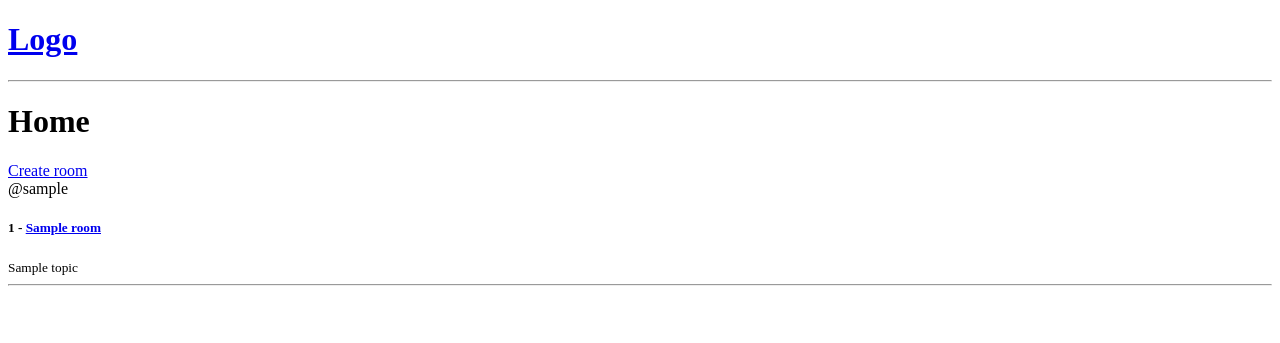
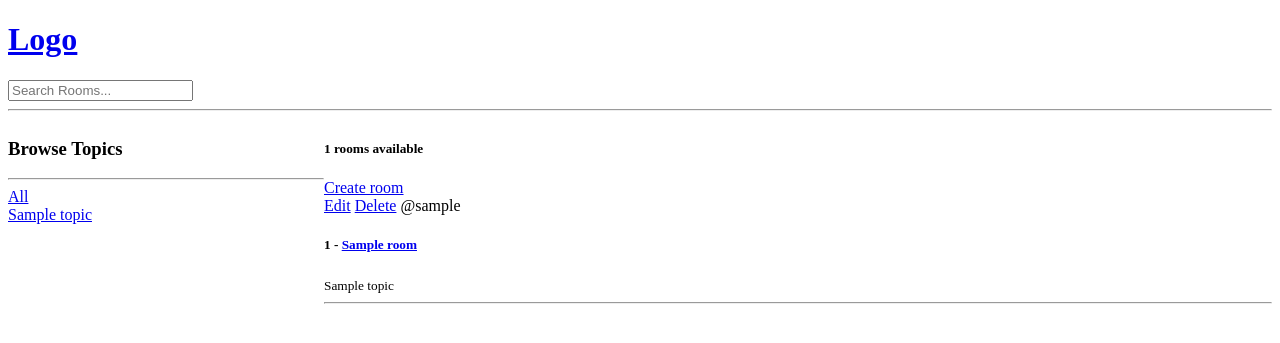
Before and after one commit to robertd2000/django-studybud, a Django app: template base/templates/base/home.html in a window 1280 px wide. Shown: the top 343 px of the page. Run offline with Django 4.2, Linux system fonts and the light colour scheme; the template is opened without the code that fills it: most values are stand-ins (such as "Sample title", 1, 10 or a date in 2020).

Commit message:
add search

```diff
--- a/base/models.py
+++ b/base/models.py
@@ -19,6 +19,8 @@ class Room(models.Model):
     updated = models.DateTimeField(auto_now=True)
     created = models.DateTimeField(auto_now_add=True)
 
+    class Meta:
+        ordering = ['-updated', '-created']
     def __str__(self):
         return self.name
 
--- a/base/templates/base/home.html
+++ b/base/templates/base/home.html
@@ -1,13 +1,36 @@
 {% extends 'main.html' %}
 
 {% block content %}
-<h1>Home</h1>
+
+<style>
+    .home_container {
+        display: grid;
+        grid-template-columns: 1fr 3fr
+    }
+</style>
+
+<div class="home_container">
+    <div>
+        <h3>Browse Topics</h3>
+        <hr>
+        <div>
+                <a href="{% url 'home' %}">All</a>
+            </div>
+        {% for topic in topics %}
+            <div>
+                <a href="{% url 'home' %}?q={{topic.name}}">{{topic.name}}</a>
+            </div>
+        {% endfor %}
+    </div>
 
     <div>
+        <h5>{{room_count}} rooms available</h5>
         <a href="{% url 'create-room' %}">Create room</a>
         <div>
             {% for room in rooms %}
             <div>
+                <a href="{% url 'update-room' room.id %}">Edit</a>
+                <a href="{% url 'delete-room' room.id %}">Delete</a>
                 <span>@{{ room.host.username }}</span>
                 <h5>{{room.id}} - <a href="{% url 'room' room.id %}">{{room.name}}</a></h5>
                 <small>{{room.topic.name}}</small>
@@ -16,6 +39,8 @@
 
             {% endfor %}
         </div>
+    </div>
+
 
 </div>
 
--- a/base/urls.py
+++ b/base/urls.py
@@ -4,5 +4,7 @@ from . import views
 urlpatterns = [
     path('', views.home, name='home'),
     path('room/<str:pk>/', views.room, name='room'),
-    path('create-room/', views.createRoom, name='create-room')
+    path('create-room/', views.createRoom, name='create-room'),
+    path('update-room/<str:pk>/', views.updateRoom, name='update-room'),
+    path('delete-room/<str:pk>/', views.deleteRoom, name='delete-room'),
 ]
--- a/templates/navbar.html
+++ b/templates/navbar.html
@@ -2,4 +2,9 @@
   <h1>Logo</h1>
 </a>
 
+<form method="get" action="{% url 'home' %}">
+  <input type="text" name="q" placeholder="Search Rooms..." />
+
+</form>
+
 <hr>
```
Also changed, not shown: base/templates/base/delete.html (added, +11 -0 lines), base/views.py (+35 -3 lines), db.sqlite3. Lines whose indentation alone changed are shown as unchanged.
